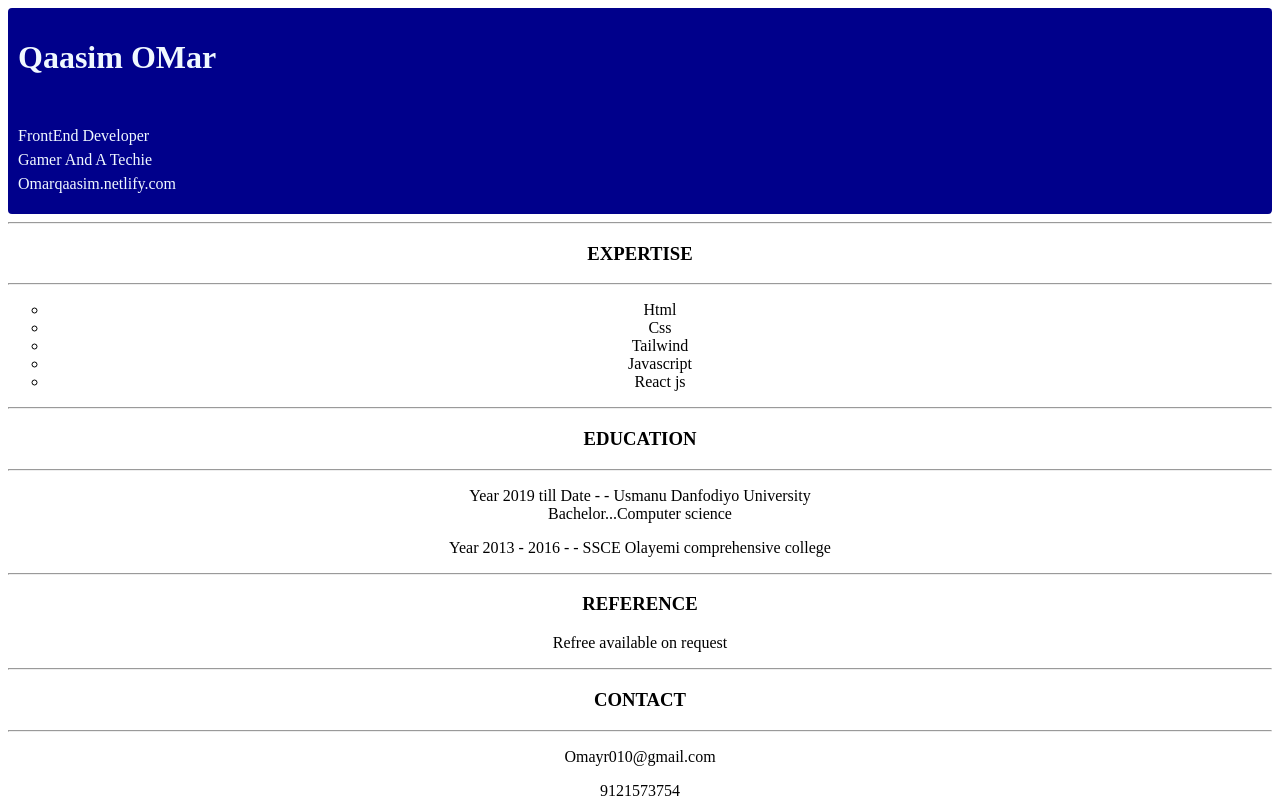
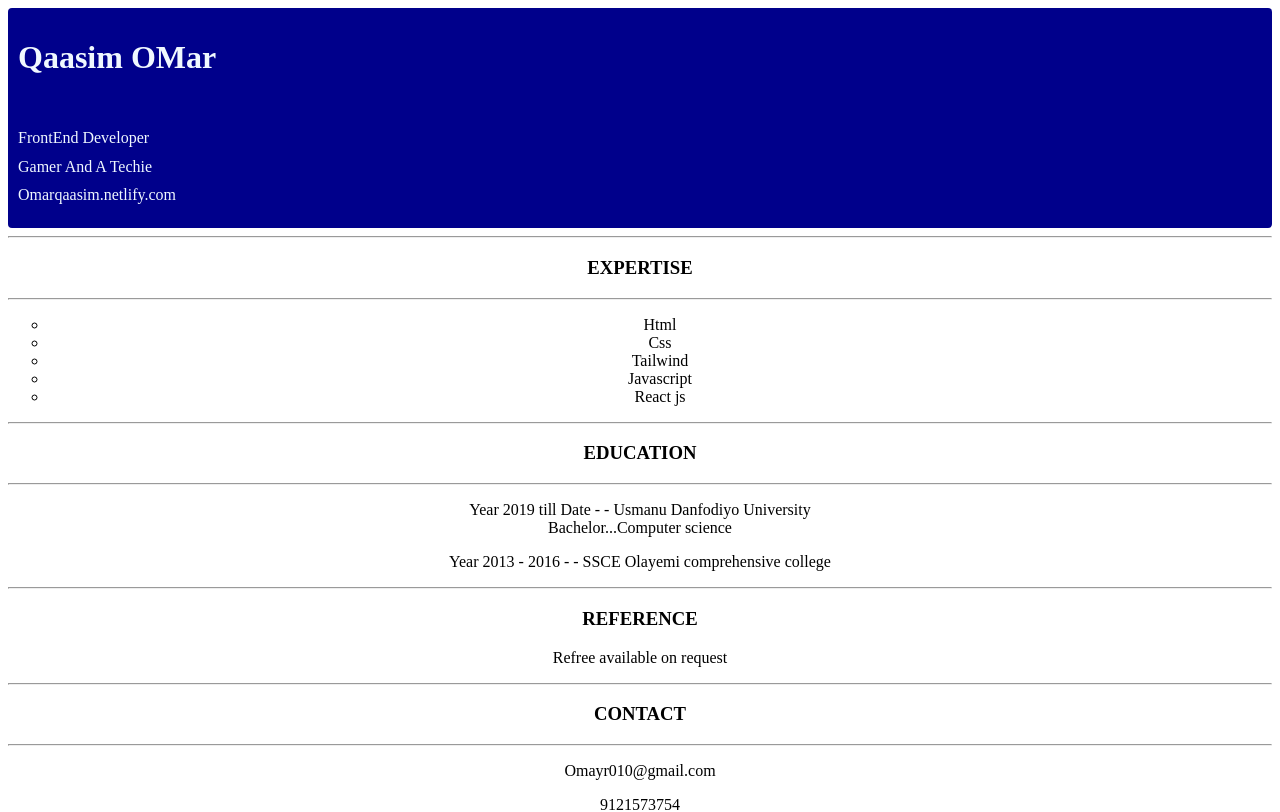
Before and after one commit to Qaasim-Umar/Cv-side-hustle-, a React (Create React App) app: page / in a window 1280 px wide. Shown: the top 812 px of the page. Built offline with nearby package versions, Linux system fonts and the light colour scheme.

Commit message:
1 file modified

```diff
--- a/src/style.css
+++ b/src/style.css
@@ -20,7 +20,7 @@ border-radius: 4px;
 
 .geni p{
 
-line-height: 0.5;
+line-height: 0.8;
 }
 a{
   text-decoration: none;
```
